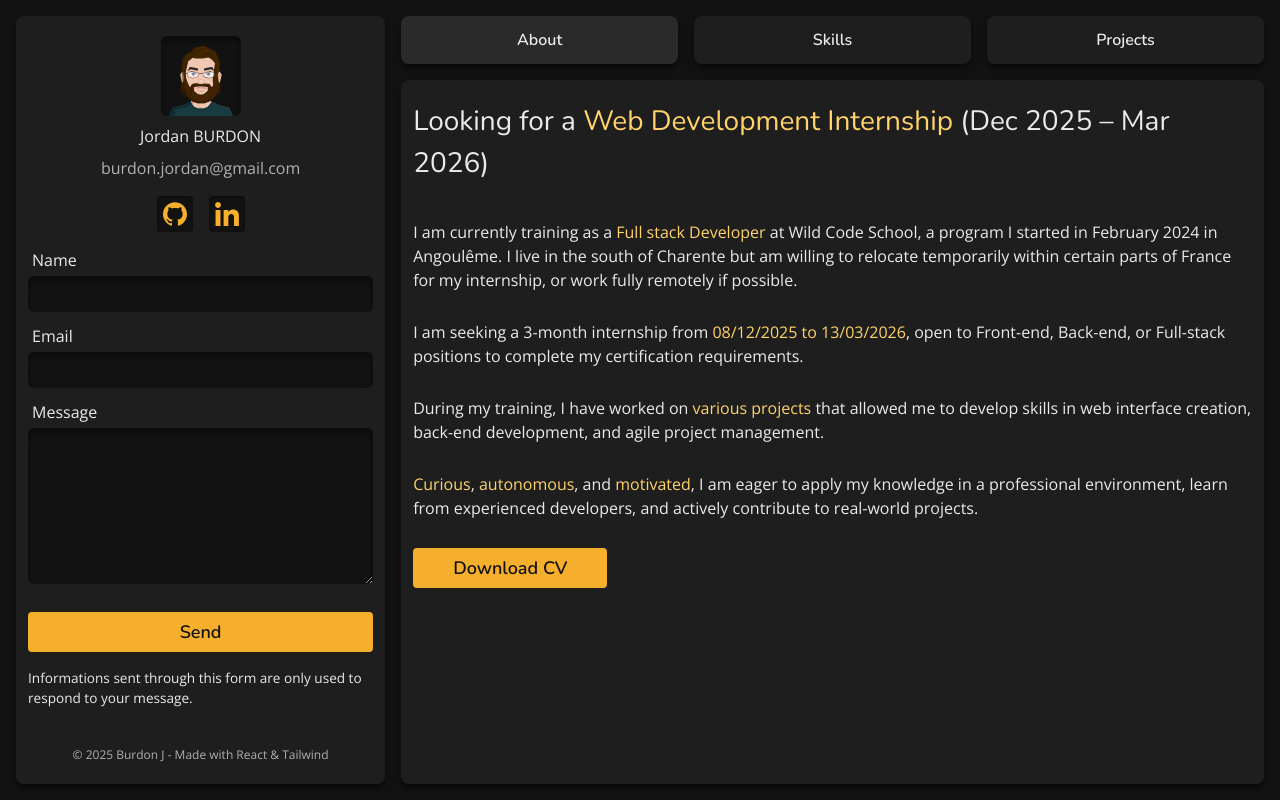
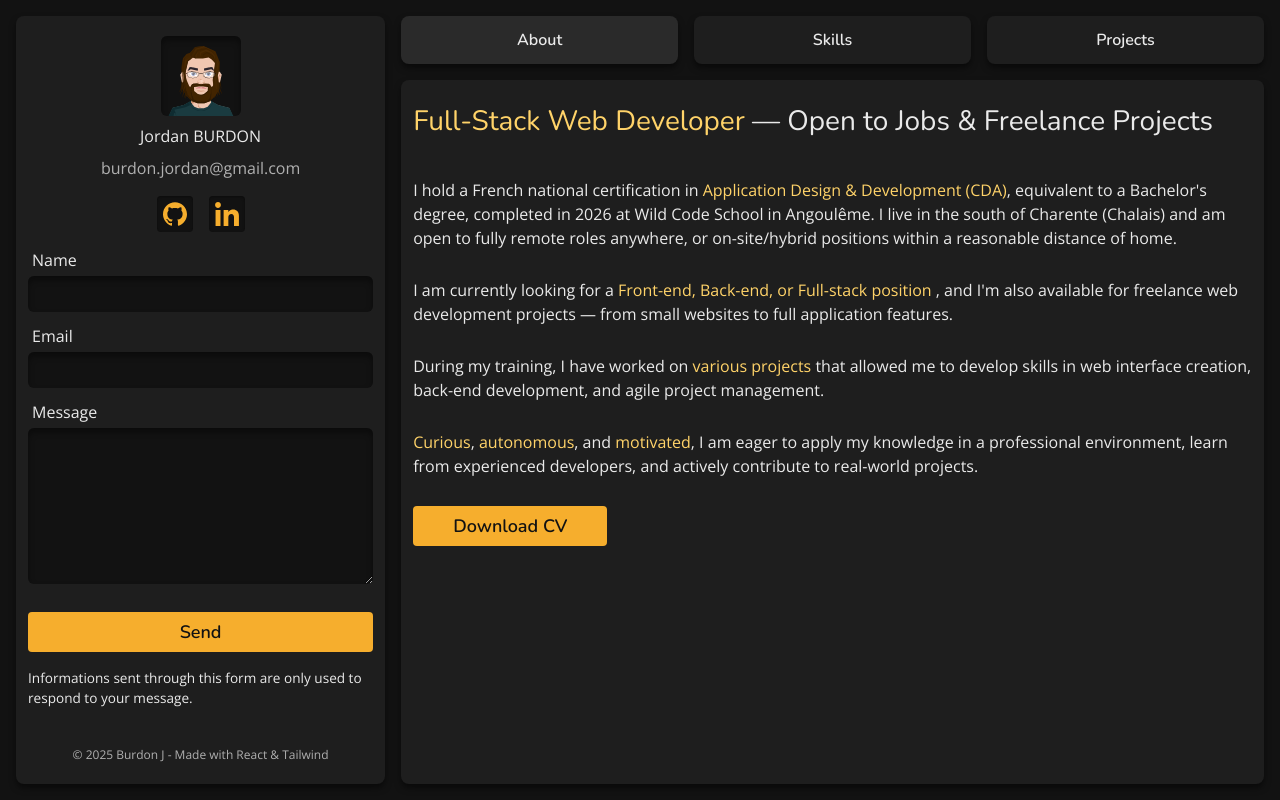
Before and after one commit to Dodeun/portfolio, a React (Vite) app: page / in a window 1280 px wide. Built offline with nearby package versions, Linux system fonts and the light colour scheme.

Commit message:
Updated CV + texts

```diff
--- a/src/components/section/About.tsx
+++ b/src/components/section/About.tsx
@@ -8,16 +8,18 @@ function About() {
     <div className="relative flex-1 gap-8">
       <div className="relative z-10 mt-2 mb-12 flex max-w-[840px] flex-col gap-7">
         <h1 className="font-heading mb-2 text-[1.75rem]">
-          Looking for a <span className="text-accent-400">Web Development Internship</span> (Dec 2025 – Mar 2026)
+          <span className="text-accent-400">Full-Stack Web Developer</span> — Open to Jobs & Freelance Projects
         </h1>
-        <p>
-          I am currently training as a <span className="text-accent-400">Full stack Developer</span> at Wild Code
-          School, a program I started in February 2024 in Angoulême. I live in the south of Charente but am willing to
-          relocate temporarily within certain parts of France for my internship, or work fully remotely if possible.
+		<p>
+          I hold a French national certification in{" "}
+          <span className="text-accent-400">Application Design & Development (CDA)</span>, equivalent to a
+          Bachelor's degree, completed in 2026 at Wild Code School in Angoulême. I live in the south of Charente
+          (Chalais) and am open to fully remote roles anywhere, or on-site/hybrid positions within a reasonable
+          distance of home.
         </p>
         <p>
-          I am seeking a 3-month internship from <span className="text-accent-400">08/12/2025 to 13/03/2026</span>, open
-          to Front-end, Back-end, or Full-stack positions to complete my certification requirements.
+          I am currently looking for a <span className="text-accent-400">Front-end, Back-end, or Full-stack position</span> , and I'm also available for freelance web development
+          projects — from small websites to full application features.
         </p>
         <p>
           During my training, I have worked on <span className="text-accent-400">various projects</span> that allowed me
```
Also changed, not shown: 1 other file (tests, documents, lock files or other folders).
